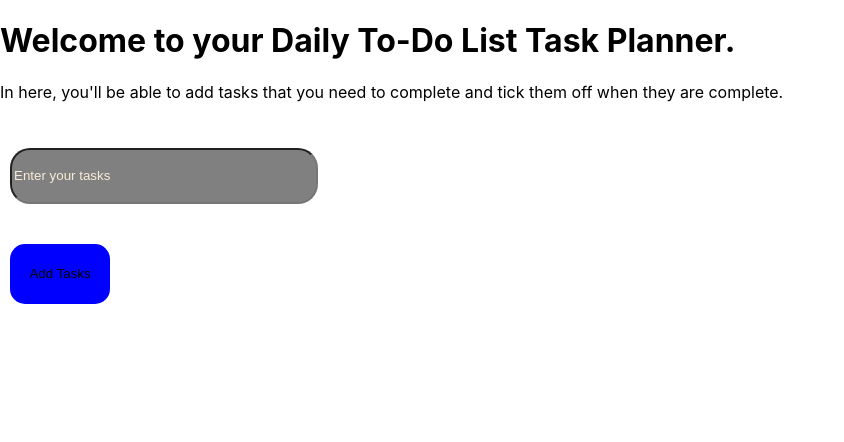
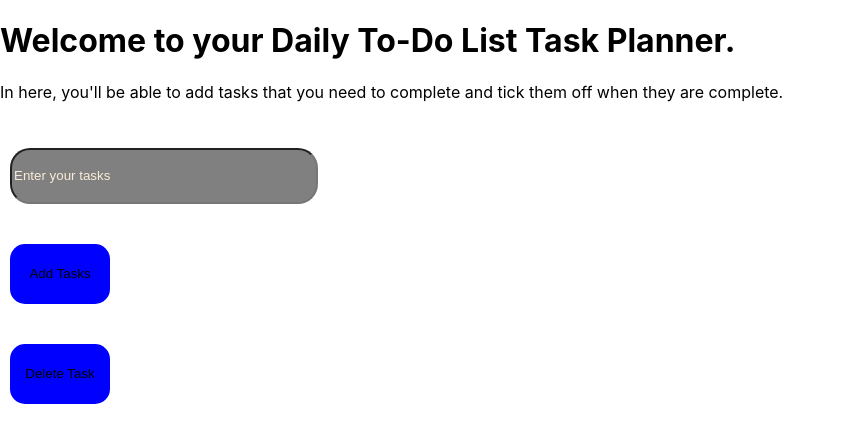
Before and after one commit to MaccccD/Sign-Up_Form_React_Project, a React (Create React App) app: page /ToDoList in a window 1280 px wide. Shown: the top 442 px of the page, without its empty margins (0-844 px from the left). Built offline with nearby package versions, Linux system fonts and the light colour scheme.

Commit message:
Removing Tasks Logic Update
-Challenge: removing something in react is not as simple as in normal JS. the removed item needs to filtered out from the items that already exists to "take it out" from the array.

Fix: using "filter" instead of normal JS such as "pop" or "splice"

```diff
--- a/src/Components/ToDoList.jsx
+++ b/src/Components/ToDoList.jsx
@@ -12,8 +12,28 @@ function ToDoList() {
       //also you need to add the tasks into the task holder by doing it like above. not just a'task' with no holder like i had before: "...task"(that's wrong)
       setCompleted(false);
       setTasks(""); // clear tasks
+      setCompleted(false);
       console.log("a new task has been added to the tasks holder");
       console.log(tasksHolder);
+    }
+
+
+    const removeTasks = (itemToRemove)=> {
+      if(tasksHolder.length === 0){ // instead of using includes , you need to check if the holder is emepty first
+         alert("No tasks have been added yet so there is nothing to delete");
+         setCompleted(false);
+         return;
+      }
+      let updatedTasks = tasksHolder.filter(item => item !== itemToRemove); // to remove something n an anraay on react , we use "filter" instea dof normal js methods such as "pop" or "slice"
+         setTasksHolder(updatedTasks);
+         console.log(updatedTasks);
+         alert("A task has been deleted from the list");
+         console.log("the recent tasks has been deleted from the list");
+
+        if(!tasksHolder.includes(itemToRemove)){
+        alert("this item has been removed alreadyy");
+        return;
+      }
     }
 
 
@@ -26,6 +46,8 @@ function ToDoList() {
       <br/>
       <button onClick={AddTasks} className='tasks'>Add Tasks</button>
       <br/>
+      <br/>
+      <button onClick={removeTasks} className='tasks'>Delete Task</button>
      <ul>
       {tasksHolder.map((task, index)=>{
         return (
```
